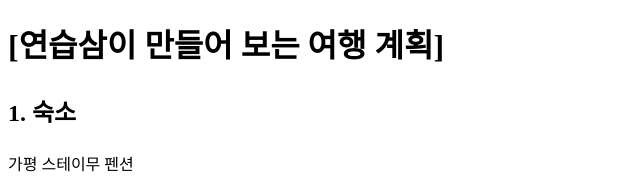
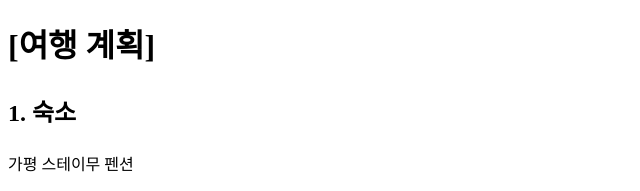
Before and after one commit to chacha-0303/practice, a plain HTML site: page index.html in a window 1280 px wide. Shown: the top 191 px of the page, without its empty margins (0-640 px from the left). Drawn offline with Linux system fonts and the light colour scheme; a web font is replaced by a local one.

Commit message:
Update index.html

```diff
--- a/index.html
+++ b/index.html
@@ -20,7 +20,7 @@
   </style>
   </head>
   <body>
-    <h1>[연습삼이 만들어 보는 여행 계획]</h1>
+    <h1>[여행 계획]</h1>
     <h2>1. 숙소</h2>
     <p>가평 스테이무 펜션</p>
     <p>체크인 3시, 체크아웃 11시</p>
```
